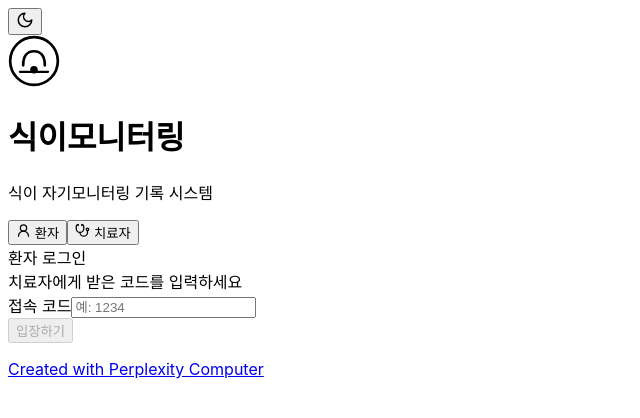
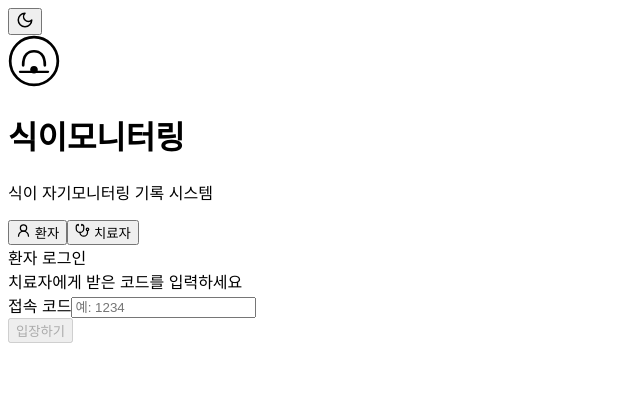
Before and after one commit to j0318jy-blip/diet-monitor, a React (Vite) app in the folder client/: page / in a window 1280 px wide. Shown: the top 418 px of the page, without its empty margins (0-640 px from the left). Built offline with nearby package versions, Linux system fonts and the light colour scheme; a web font is replaced by a local one; what @shared/schema would draw is missing.

Commit message:
Add files via upload

```diff
--- a/client/src/pages/LoginPage.tsx
+++ b/client/src/pages/LoginPage.tsx
@@ -146,10 +146,6 @@ export default function LoginPage({ onLogin }: { onLogin: (s: Exclude<Session, n
           </TabsContent>
         </Tabs>
 
-        <p className="text-center text-xs text-muted-foreground">
-          <a href="https://www.perplexity.ai/computer" target="_blank" rel="noopener noreferrer"
-            className="hover:text-primary">Created with Perplexity Computer</a>
-        </p>
       </div>
     </div>
   );
--- a/client/src/pages/RecordForm.tsx
+++ b/client/src/pages/RecordForm.tsx
@@ -314,10 +314,6 @@ export default function RecordForm() {
       </Form>
 
       <footer className="text-center pt-2 pb-1">
-        <a href="https://www.perplexity.ai/computer" target="_blank" rel="noopener noreferrer"
-          className="text-xs text-muted-foreground hover:text-primary">
-          Created with Perplexity Computer
-        </a>
       </footer>
     </div>
   );
--- a/client/src/pages/RecordHistory.tsx
+++ b/client/src/pages/RecordHistory.tsx
@@ -186,10 +186,6 @@ export default function RecordHistory() {
       </div>
 
       <footer className="text-center pt-2 pb-1">
-        <a href="https://www.perplexity.ai/computer" target="_blank" rel="noopener noreferrer"
-          className="text-xs text-muted-foreground hover:text-primary">
-          Created with Perplexity Computer
-        </a>
       </footer>
     </div>
   );
--- a/client/src/pages/SendEmail.tsx
+++ b/client/src/pages/SendEmail.tsx
@@ -170,10 +170,6 @@ export default function SendEmail() {
       </Form>
 
       <footer className="text-center pt-2 pb-1">
-        <a href="https://www.perplexity.ai/computer" target="_blank" rel="noopener noreferrer"
-          className="text-xs text-muted-foreground hover:text-primary">
-          Created with Perplexity Computer
-        </a>
       </footer>
     </div>
   );
--- a/client/src/pages/TherapistApp.tsx
+++ b/client/src/pages/TherapistApp.tsx
@@ -558,11 +558,6 @@ export default function TherapistApp({ onLogout }: { onLogout: () => void }) {
           <TherapistSelect onSelect={setSelectedTherapist} />
         )}
 
-        <p className="text-center text-xs text-muted-foreground pt-6">
-          <a href="https://www.perplexity.ai/computer" target="_blank" rel="noopener noreferrer" className="hover:text-primary">
-            Created with Perplexity Computer
-          </a>
-        </p>
       </div>
     </div>
   );
```
